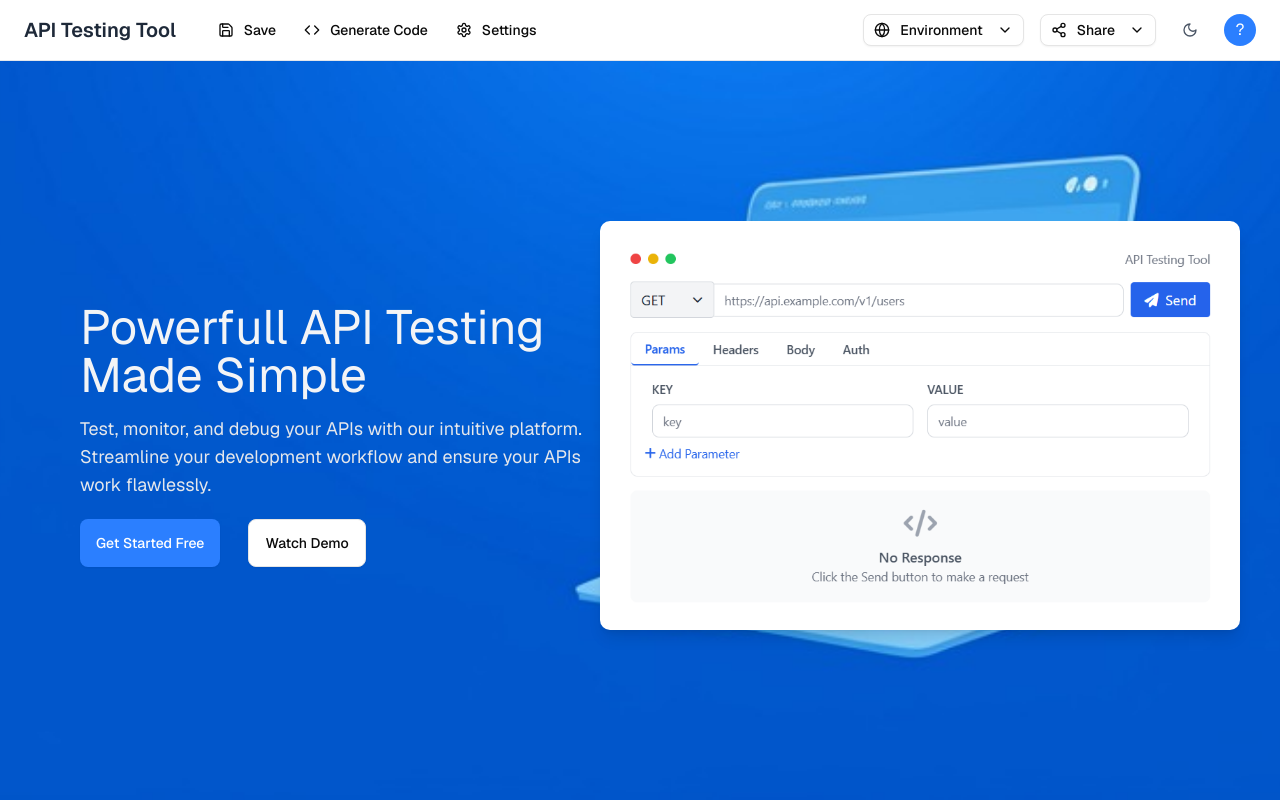
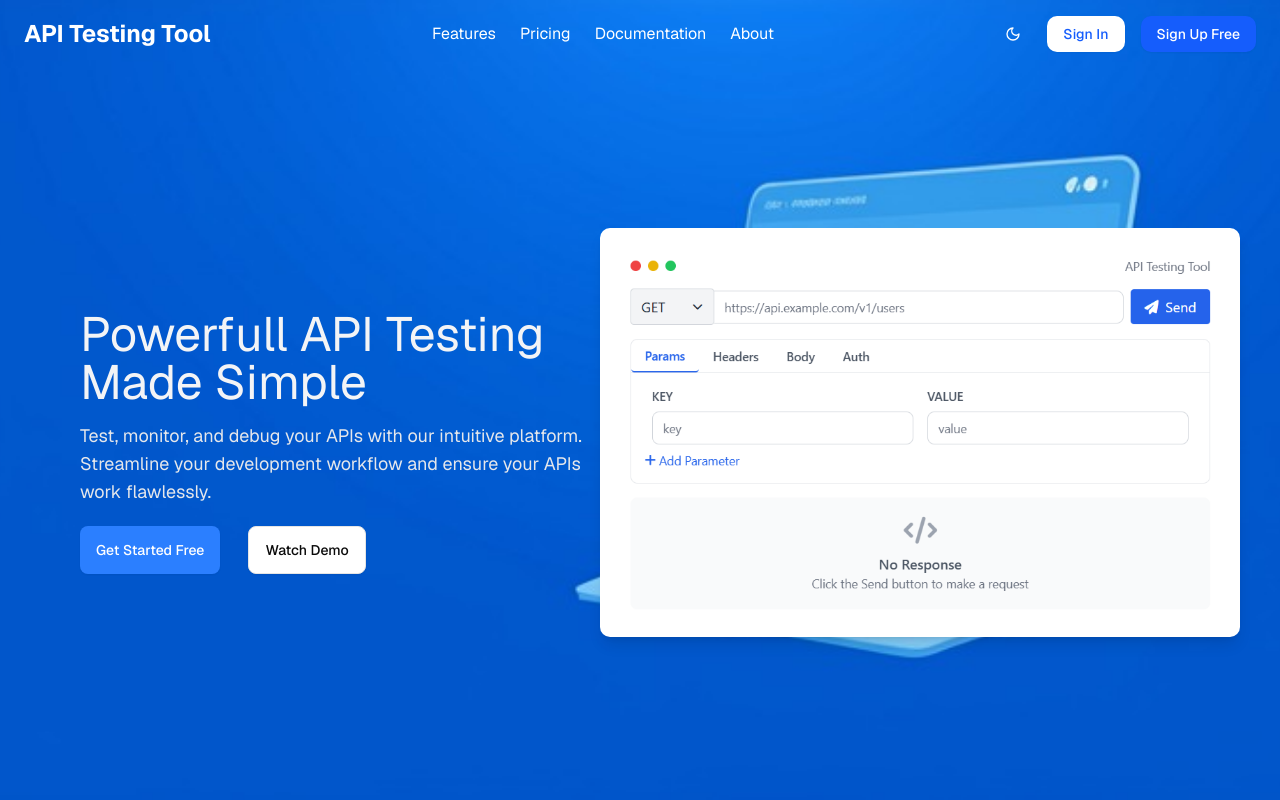
Before and after one commit to lordgrimx/WebAPITestUI, a Next.js app: page / in a window 1280 px wide. Shown: the top 800 px of the page. Built offline with nearby package versions, Linux system fonts and the light colour scheme; no server answers.

Commit message:
minik-commit

```diff
--- a/components/Header.jsx
+++ b/components/Header.jsx
@@ -85,7 +85,68 @@ export default function Header({ darkMode, setDarkMode, currentRequestData, open
     );
   }
 
-  // If no user is authenticated, show the landing page header from the moc
+  // If no user is authenticated, show the landing page header from the mock
+  if (!isAuthenticated) {
+    return (
+      <header className="container mx-auto px-6 py-4">
+        <nav className="flex items-center justify-between">
+          <div className="flex items-center">
+            <h1 className="text-2xl font-bold text-white">API Testing Tool</h1>
+          </div>
+
+          <div className="hidden md:flex items-center space-x-6">
+            <a
+              href="#features"
+              className="text-white hover:text-blue-200 transition-colors"
+            >
+              Features
+            </a>
+            <a
+              href="#pricing"
+              className="text-white hover:text-blue-200 transition-colors"
+            >
+              Pricing
+            </a>
+            <a
+              href="#docs"
+              className="text-white hover:text-blue-200 transition-colors"
+            >
+              Documentation
+            </a>
+            <a
+              href="#about"
+              className="text-white hover:text-blue-200 transition-colors"
+            >
+              About
+            </a>
+          </div>
+
+          <div className="flex items-center space-x-4">
+            <Button
+              variant="ghost"
+              size="icon"
+              onClick={() => setDarkMode(!darkMode)}
+              className="text-white"
+            >
+              {darkMode ? <Sun className="h-5 w-5" /> : <Moon className="h-5 w-5" />}
+            </Button>
+            <Button
+              className="px-4 py-2 text-blue-600 bg-white rounded-lg font-medium hover:bg-gray-100 transition-colors"
+              onClick={openLoginModal}
+            >
+              Sign In
+            </Button>
+            <Button
+              className="px-4 py-2 text-white bg-blue-600 rounded-lg font-medium hover:bg-blue-700 transition-colors"
+              onClick={openSignupModal}
+            >
+              Sign Up Free
+            </Button>
+          </div>
+        </nav>
+      </header>
+    );
+  }
 
   // If user is authenticated, show the full app header
   return (
--- a/convex/_generated/api.d.ts
+++ b/convex/_generated/api.d.ts
@@ -18,6 +18,7 @@ import type * as collections from "../collections.js";
 import type * as generateToken from "../generateToken.js";
 import type * as history from "../history.js";
 import type * as requests from "../requests.js";
+import type * as users from "../users.js";
 
 /**
  * A utility for referencing Convex functions in your app's API.
@@ -33,6 +34,7 @@ declare const fullApi: ApiFromModules<{
   generateToken: typeof generateToken;
   history: typeof history;
   requests: typeof requests;
+  users: typeof users;
 }>;
 export declare const api: FilterApi<
   typeof fullApi,
```
